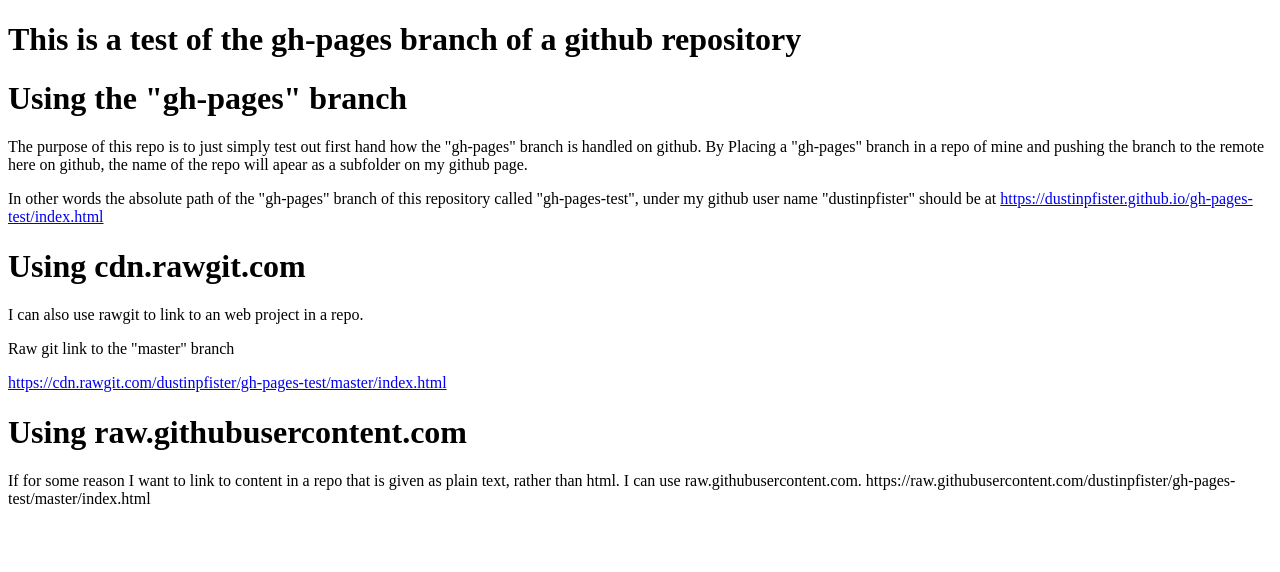
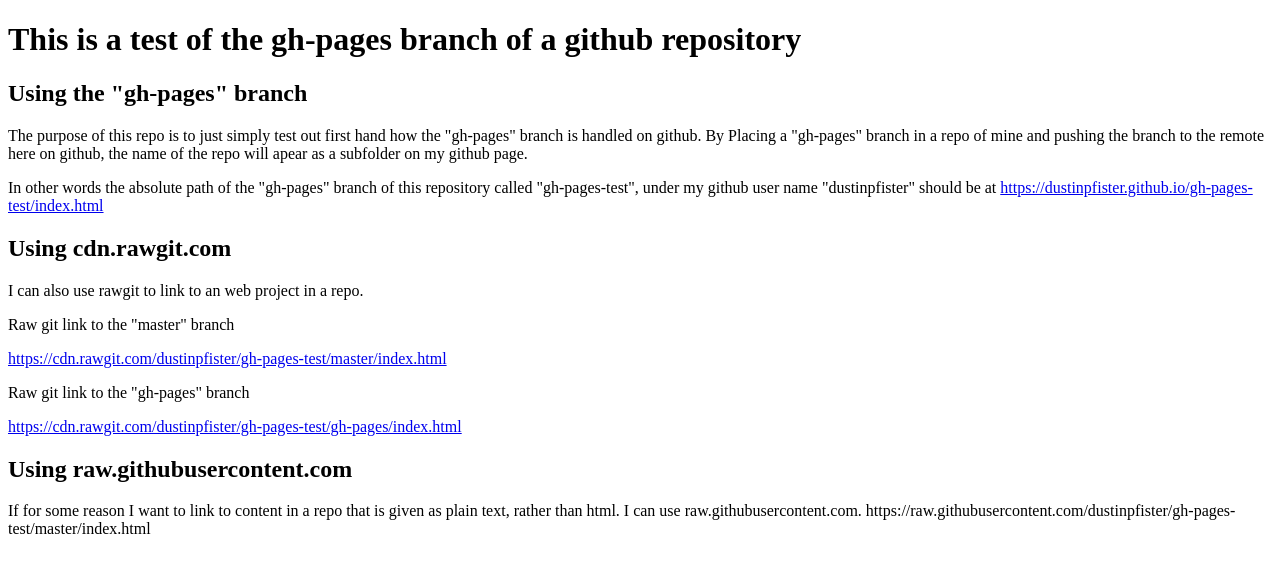
Before and after one commit to dustinpfister/gh-pages-test, a plain HTML site: page index.html in a window 1280 px wide. Drawn offline with Linux system fonts and the light colour scheme.

Commit message:
new rawgit link to gh-pages

```diff
--- a/index.html
+++ b/index.html
@@ -14,21 +14,24 @@
 
    <h1>This is a test of the gh-pages branch of a github repository</h1>
 
-   <h1>Using the "gh-pages" branch</h1>
+   <h2>Using the "gh-pages" branch</h2>
 
    <p>The purpose of this repo is to just simply test out first hand how the "gh-pages" branch is handled on github. By Placing a "gh-pages" branch in a repo of mine and pushing the branch to the remote here on github, the name of the repo will apear as a subfolder on my github page.</p>
 
    <p>In other words the absolute path of the "gh-pages" branch of this repository called "gh-pages-test", under my github user name "dustinpfister" should be at <a href="https://dustinpfister.github.io/gh-pages-test/index.html">https://dustinpfister.github.io/gh-pages-test/index.html</a></p>
 
-   <h1>Using cdn.rawgit.com</h1>
+   <h2>Using cdn.rawgit.com</h2>
 
    <p>I can also use rawgit to link to an web project in a repo.</p>
 
    <p>Raw git link to the "master" branch</p>
    <p><a href="https://cdn.rawgit.com/dustinpfister/gh-pages-test/master/index.html">https://cdn.rawgit.com/dustinpfister/gh-pages-test/master/index.html</a></p>
 
+   <p>Raw git link to the "gh-pages" branch</p>
+   <p><a href="https://cdn.rawgit.com/dustinpfister/gh-pages-test/gh-pages/index.html">https://cdn.rawgit.com/dustinpfister/gh-pages-test/gh-pages/index.html</a></p>
 
-   <h1>Using raw.githubusercontent.com </h1>
+
+   <h2>Using raw.githubusercontent.com </h2>
 
    If for some reason I want to link to content in a repo that is given as plain text, rather than html. I can use raw.githubusercontent.com.
 
```
